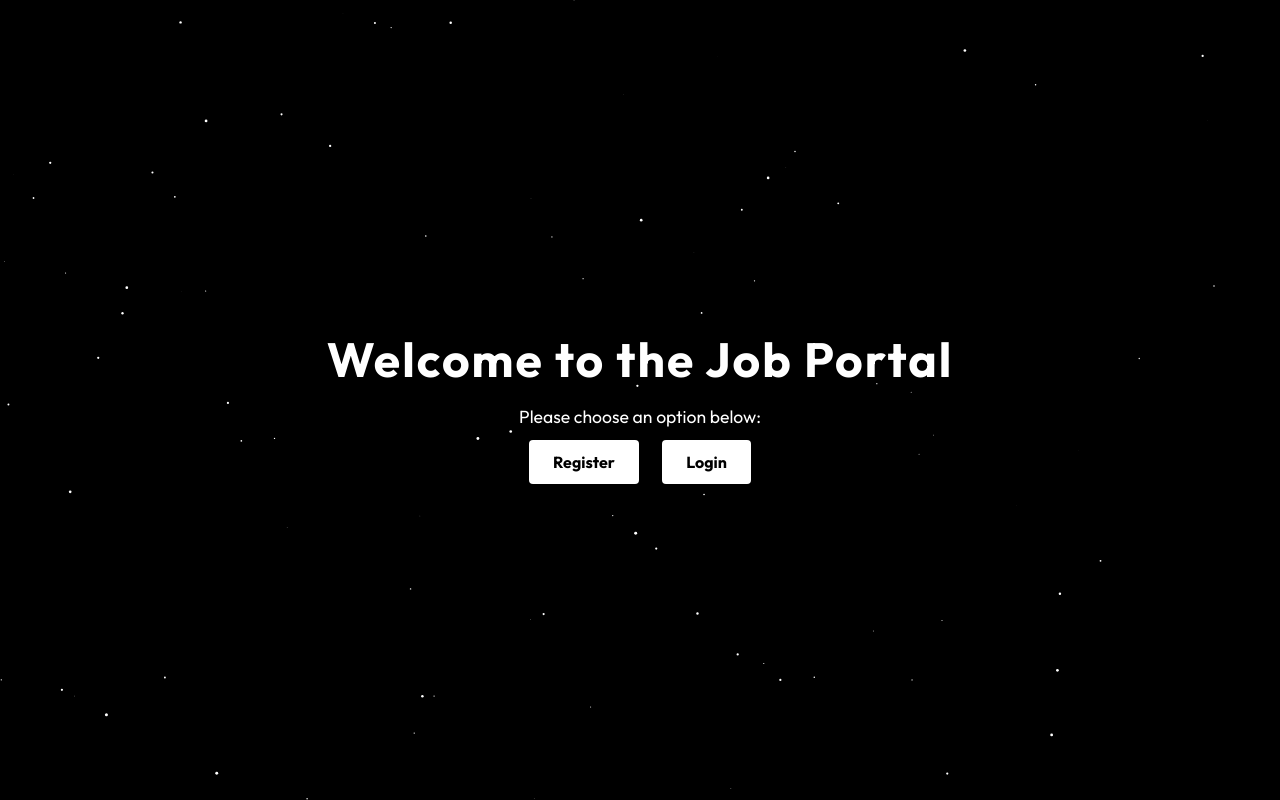
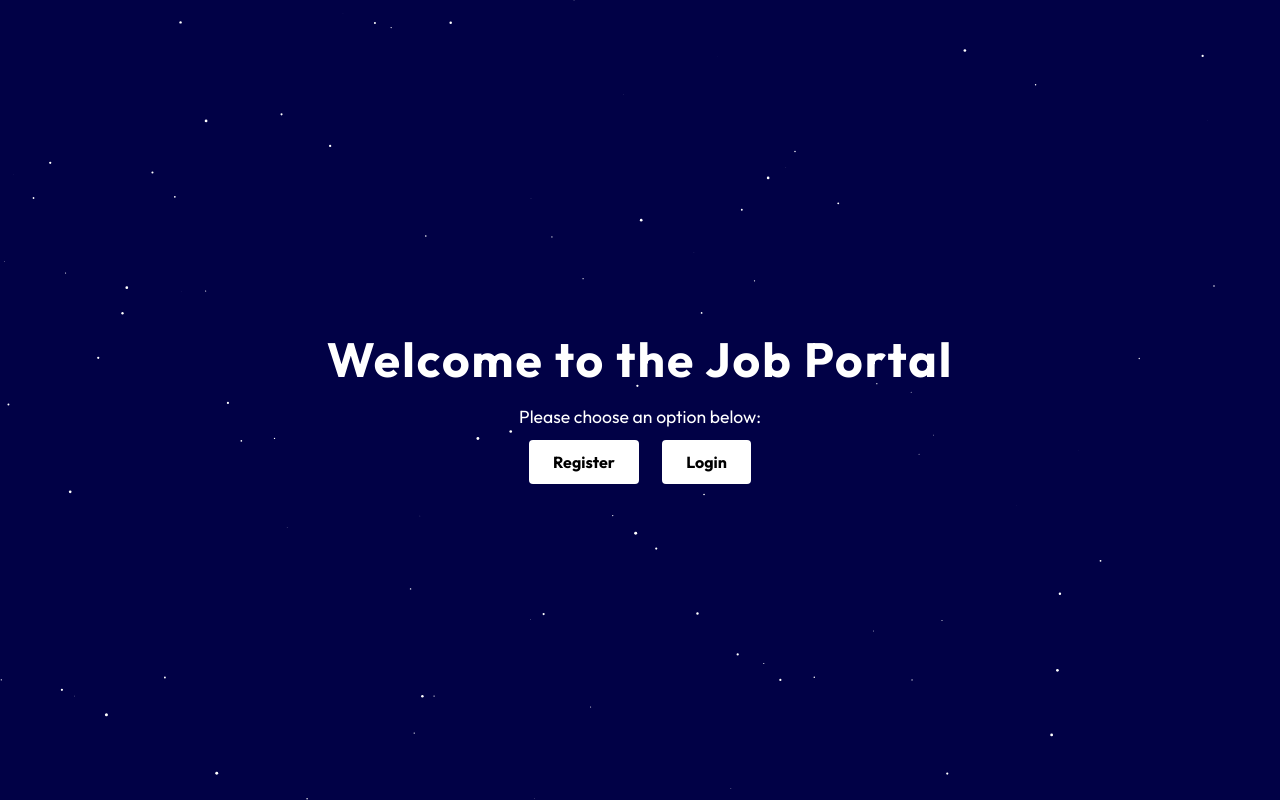
Before and after one commit to Bhatia612/DEALANCE, a PHP site: page / in a window 1280 px wide. Run offline with PHP 8.4, Linux system fonts and the light colour scheme.

Commit message:
how to push

```diff
--- a/index.php
+++ b/index.php
@@ -20,7 +20,7 @@
     }
 
     body {
-      background: black;
+      background:rgb(1, 1, 70);
       display: flex;
       justify-content: center;
       align-items: center;
```
